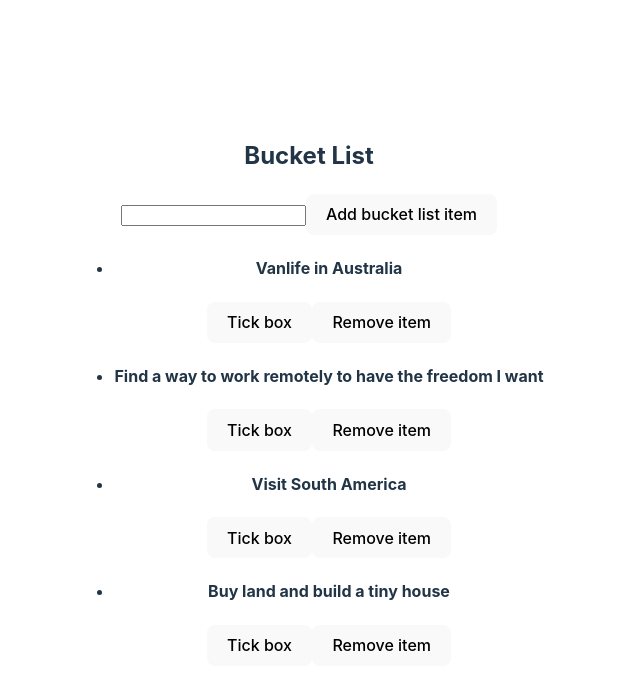
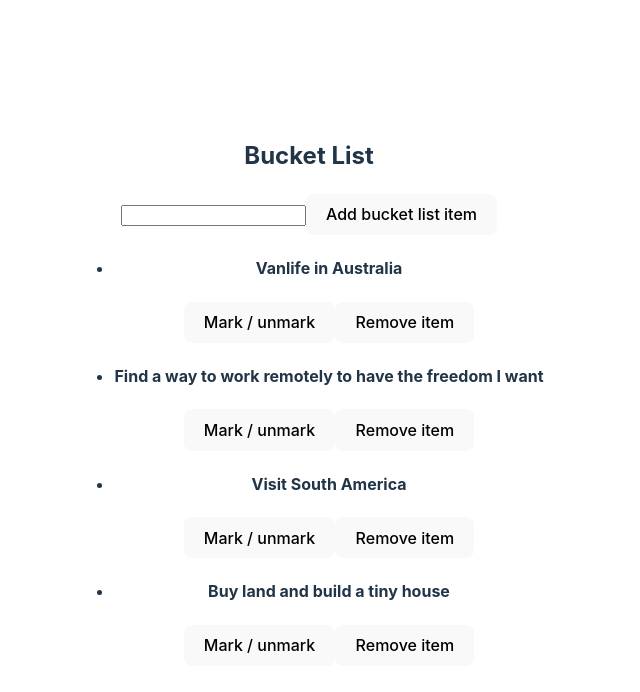
Before and after one commit to Medieinstitutet/the-todos-jennikaelisson, a React (Vite) app: page / in a window 1280 px wide. Shown: the top 692 px of the page, without its empty margins (331-971 px from the left). Built offline with nearby package versions, Linux system fonts and the light colour scheme.

Commit message:
edited to have better naming structure

```diff
--- a/src/components/PresentTasks.tsx
+++ b/src/components/PresentTasks.tsx
@@ -1,18 +1,20 @@
 import { BucketItem } from "../models/BucketItem";
 
 interface IPresentationProps {
-    items: BucketItem;
-    finishedTask: (bucketActivity: string) => void;
+  items: BucketItem;
+  finishedTask: (bucketActivity: string) => void;
 }
 
 export const PresentTasks = (props: IPresentationProps) => {
-    const handleFinishTask = () => {
-        props.finishedTask(props.items.bucketActivity);
-    }
-    return <>
-               <h4 className={props.items.isDone ? "finished" : ""}>{props.items.bucketActivity}</h4>
-               <button onClick={handleFinishTask}>Tick box</button>
-
-
-        </>
-}
+  const handleClick = () => {
+    props.finishedTask(props.items.bucketActivity);
+  };
+  return (
+    <>
+      <h4 className={props.items.isDone ? "finished" : ""}>
+        {props.items.bucketActivity}
+      </h4>
+      <button onClick={handleClick}>Mark / unmark</button>
+    </>
+  );
+};
```
